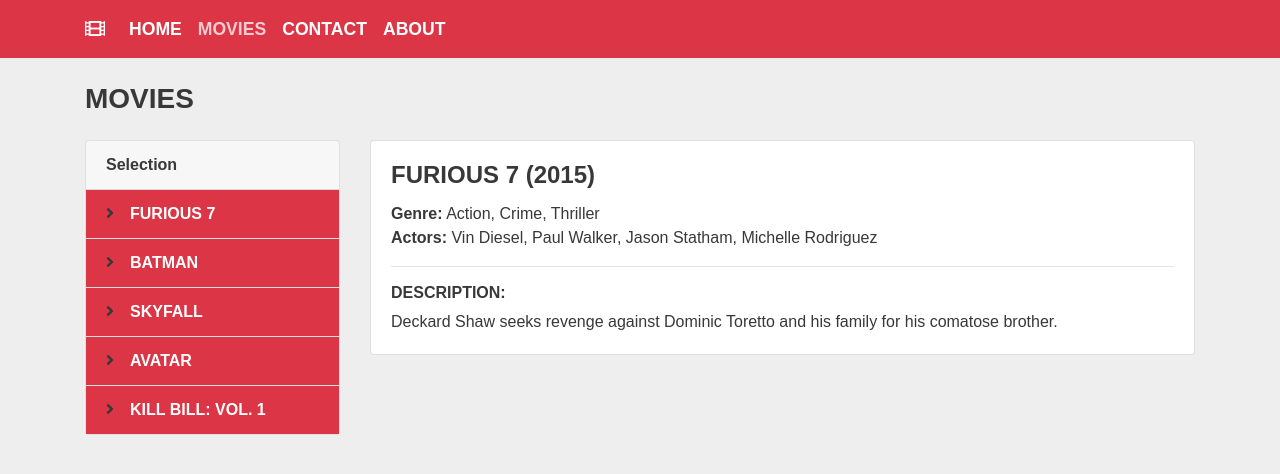
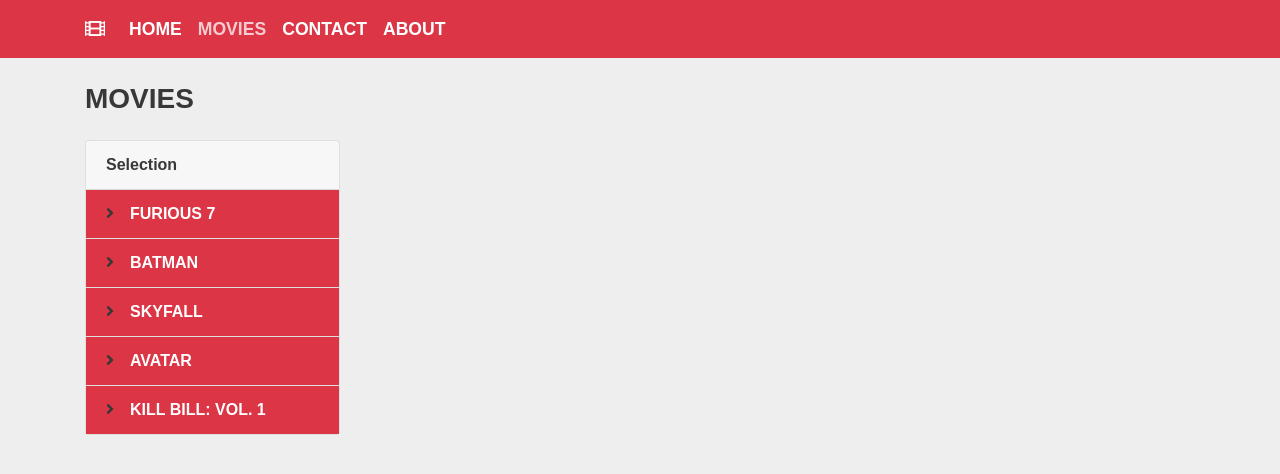
Before and after one commit to Michael-MO/Web-Programming-Mandatory, a React (Create React App) app: page /movies in a window 1280 px wide. Shown: the top 474 px of the page. Built offline with nearby package versions, Linux system fonts and the light colour scheme; a web font is replaced by a local one.

Commit message:
Route the MoviesDetails component

```diff
--- a/src/components/movies/index.js
+++ b/src/components/movies/index.js
@@ -1,6 +1,7 @@
 import React from "react";
 import MoviesList from "./MoviesList";
 import MoviesDetails from "./MoviesDetails";
+import { Switch, Route } from "react-router-dom";
 
 const Movies = () => {
   return (
@@ -11,7 +12,9 @@
           <MoviesList />
         </div>
         <div className="col-9">
-          <MoviesDetails />
+          <Switch>
+            <Route path="/movies/:string" component={MoviesDetails} />
+          </Switch>
         </div>
       </div>
     </React.Fragment>
```
